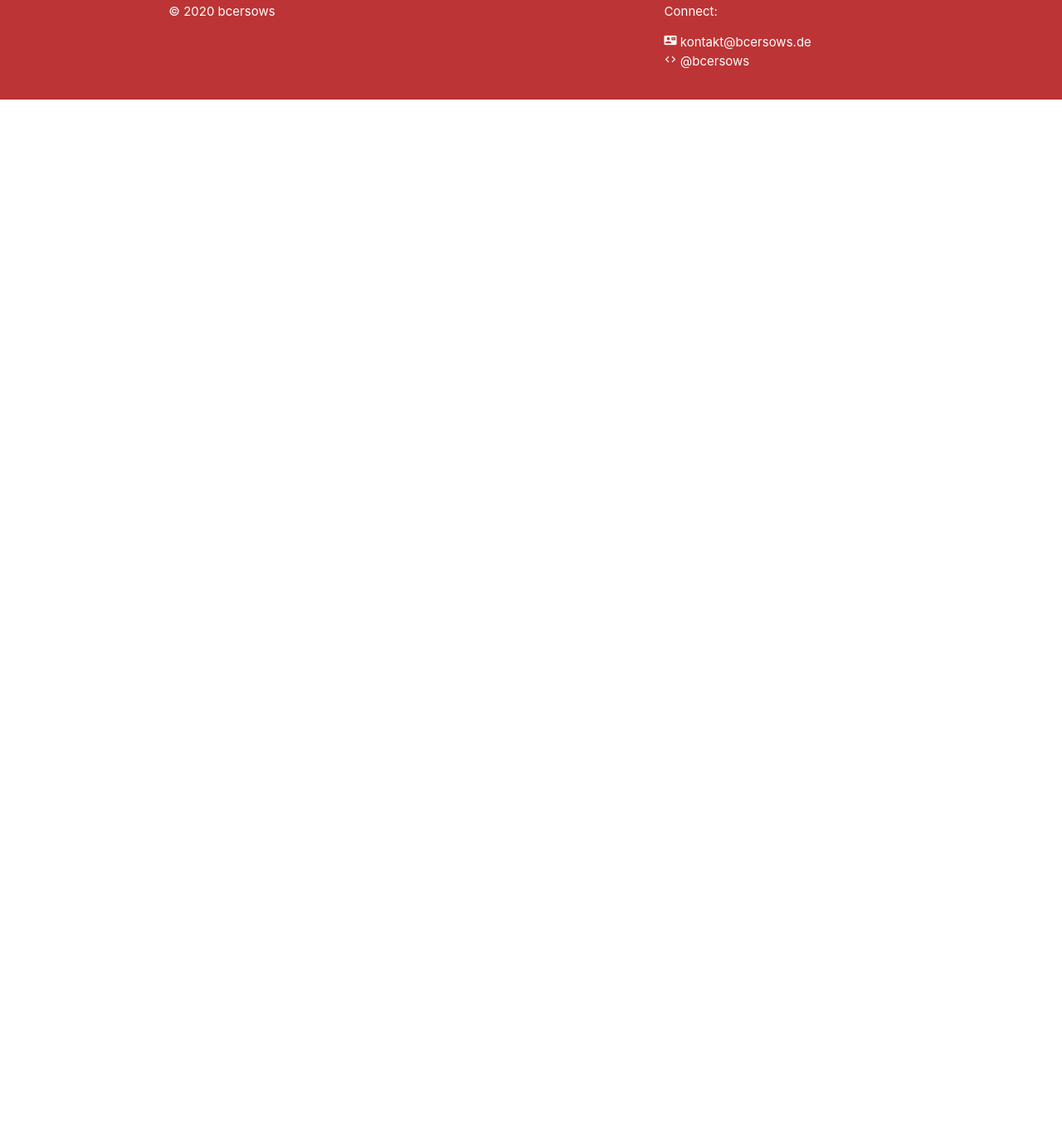
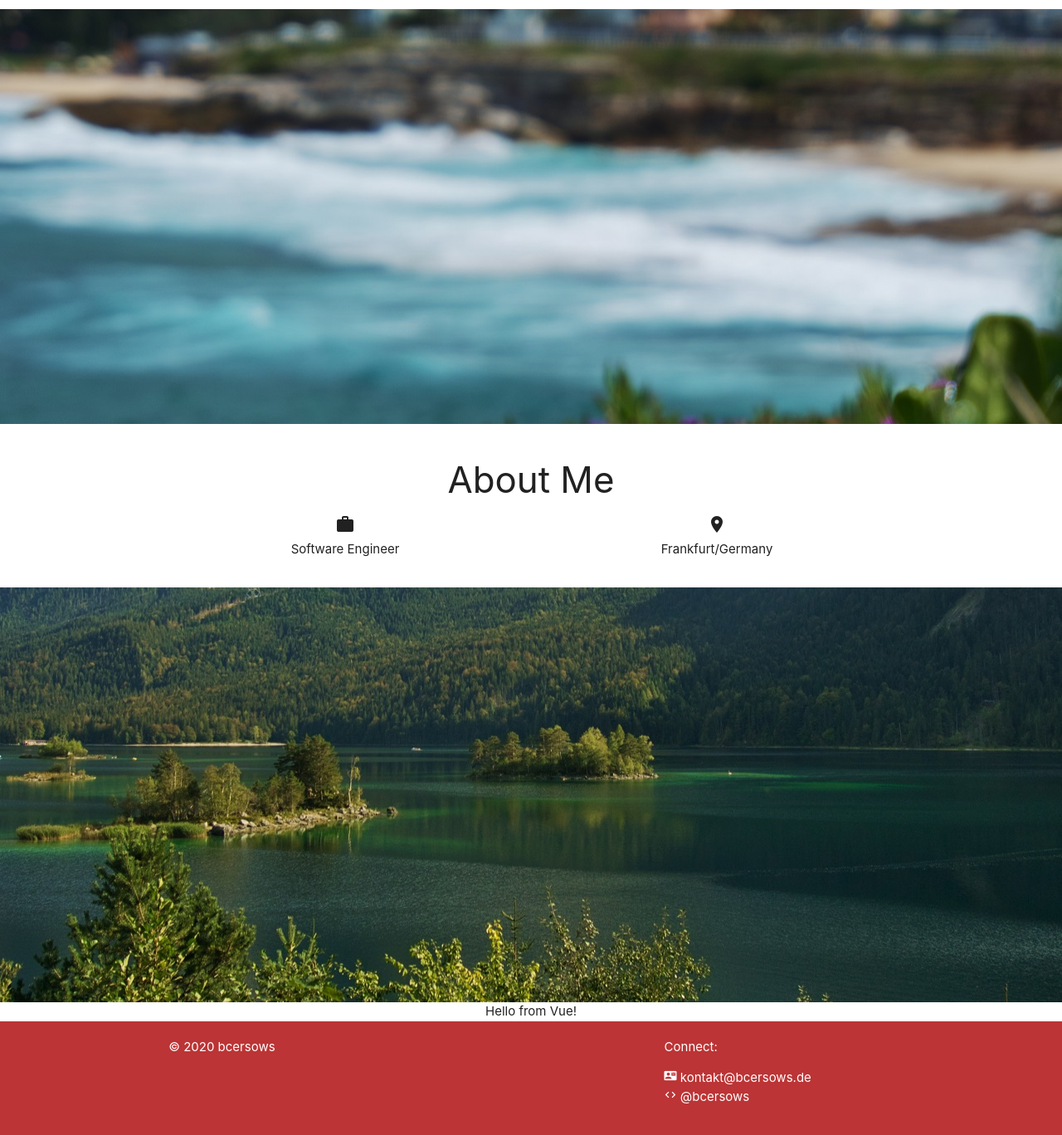
Before and after one commit to bcersows/homepage, a website: page index.html in a window 1280 px wide. Shown: the part 680-2048 px from the top of the page at 83% size. Before the commit the page ends 800 px from the top, so only its background shows below. Drawn offline with nearby package versions, Linux system fonts and the light colour scheme.

Commit message:
Added parallax scrolling, updated BG images.

```diff
--- a/css/style.css
+++ b/css/style.css
@@ -1,11 +1,15 @@
 :root {
   --color-main: #bc3435;
+  --color-inverted: WHITE;
 }
 
 nav,
 footer,
 .page-footer {
   background-color: var(--color-main);
+}
+footer a {
+    color: var(--color-inverted);
 }
 
 body {
@@ -16,10 +20,10 @@ body {
 main {
   flex: 1 0 auto;
 
-  background-image: url("../assets/background.jpg");
+  /*background-image: url("../assets/background.jpg");
   background-repeat: no-repeat;
   background-position: center;
-  background-size: cover;
+  background-size: cover;*/
 }
 
 /* actual page-specific stuff */
@@ -28,3 +32,7 @@ main {
 
   margin-top: 5%;
 }
+
+.parallax-container.small {
+    x-height: 300px;
+  }
--- a/index.html
+++ b/index.html
@@ -40,11 +40,34 @@
     </div>
 
     <main class="center-align">
-      <div id="main-text" class="stripe white">
+      <div class="parallax-container small">
+        <div class="parallax"><img src="./assets/background_p.jpg" /></div>
+      </div>
+      <div class="section white">
         <i class="material-icons large">format_quote</i> And our minds were
         meant to sail.
       </div>
-
+      <div class="parallax-container small">
+        <div class="parallax"><img src="./assets/background_s.jpg" /></div>
+      </div>
+      <div class="section white">
+        <h3>About Me</h3>
+        <div class="container">
+          <div class="row">
+            <div class="col l6 s12">
+              <div><i class="material-icons">work</i></div>
+              <div>Software Engineer</div>
+            </div>
+            <div class="col l6 s12">
+              <div><i class="material-icons">place</i></div>
+              <div>Frankfurt/Germany</div>
+            </div>
+          </div>
+        </div>
+      </div>
+      <div class="parallax-container small">
+        <div class="parallax"><img src="./assets/background_z.jpg" /></div>
+      </div>
       <div id="app">{{message}}</div>
     </main>
 
@@ -57,9 +80,23 @@
             <ul>
               <li>
                 <i class="material-icons tiny">contact_mail</i>
-                kontakt@bcersows.de
+
+                <a
+                  href="mailto://kontakt@bcersows.de"
+                  title="Send me a nice message! :)"
+                >
+                  kontakt@bcersows.de</a
+                >
               </li>
-              <li><i class="material-icons tiny">code</i> @bcersows</li>
+              <li>
+                <i class="material-icons tiny">code</i>
+                <a
+                  href="https://github.com/bcersows"
+                  title="GitHub profile link"
+                  target="_blank"
+                  >@bcersows</a
+                >
+              </li>
             </ul>
           </div>
         </div>
--- a/js/app.js
+++ b/js/app.js
@@ -4,3 +4,9 @@ var app = new Vue({
     message: "Hello from Vue!",
   },
 });
+
+document.addEventListener("DOMContentLoaded", function () {
+  var elems = document.querySelectorAll(".parallax");
+  var options = {};
+  var instances = M.Parallax.init(elems, options);
+});
```
Also changed, not shown: assets/background_b.jpg (renamed from assets/background.jpg), assets/background_p.jpg (added), assets/background_s.jpg (added), assets/background_z.jpg (added).
